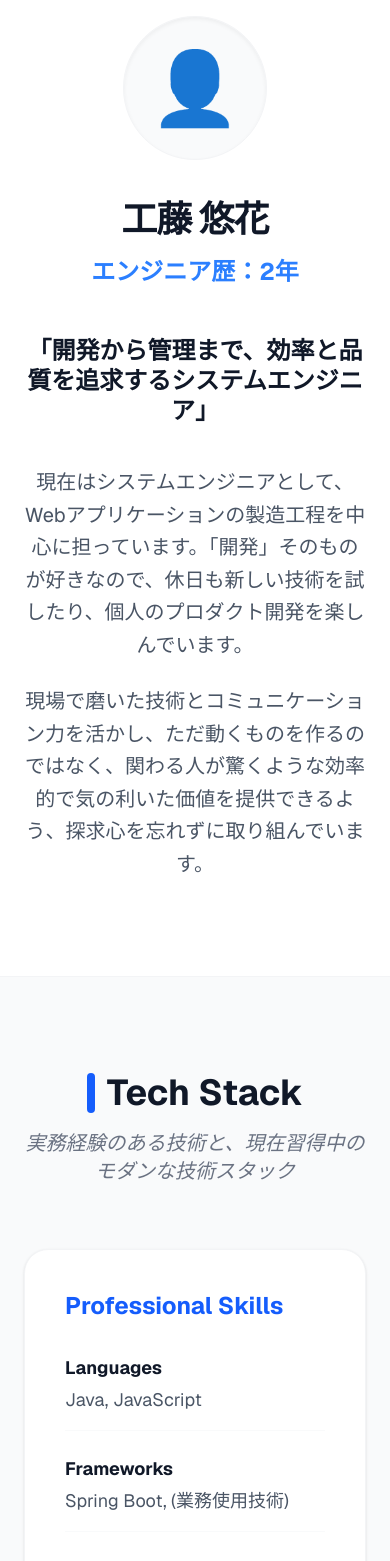
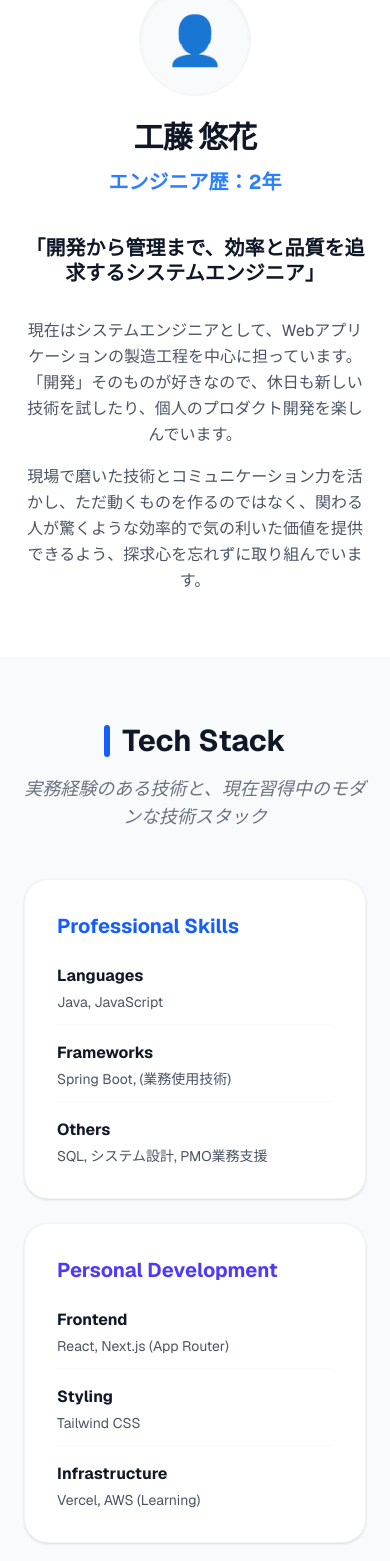
Before and after one commit to yuukakudo/my-portfolio, a Next.js app: page / in a window 390 px wide. Shown: the part 80-1641 px from the top of the page. Built offline with nearby package versions, Linux system fonts and the light colour scheme.

Commit message:
サイズ変更

```diff
--- a/app/page.tsx
+++ b/app/page.tsx
@@ -1,27 +1,30 @@
 export default function Home() {
   return (
-    // overflow-x-hidden を追加して横揺れを防止
+    // 横揺れ防止とテキスト選択色の設定。touch-pan-yで自然なスクロールを維持。
     <main className="min-h-screen bg-white text-gray-800 font-sans overflow-x-hidden selection:bg-blue-100 touch-pan-y">
 
       {/* 1. 自己紹介セクション */}
-      <section className="py-24 border-b border-gray-100">
+      <section className="py-16 md:py-24 border-b border-gray-100">
         <div className="max-w-6xl mx-auto px-6 md:px-8 flex flex-col items-center md:items-start">
-          <div className="flex flex-col md:flex-row items-center gap-10 mb-12 w-full justify-center md:justify-start">
-            <div className="w-36 h-36 bg-gray-50 rounded-full flex items-center justify-center text-7xl shadow-inner border border-gray-100 flex-shrink-0">
+          <div className="flex flex-col md:flex-row items-center gap-6 md:gap-10 mb-10 md:mb-12 w-full justify-center md:justify-start">
+            {/* スマホでアイコンを少し小さく */}
+            <div className="w-28 h-28 md:w-36 md:h-36 bg-gray-50 rounded-full flex items-center justify-center text-5xl md:text-7xl shadow-inner border border-gray-100 flex-shrink-0">
               👤
             </div>
             <div className="text-center md:text-left">
-              <h1 className="text-4xl md:text-5xl font-extrabold tracking-tight mb-4 text-gray-900">工藤 悠花</h1>
-              <p className="text-2xl text-blue-500 font-bold">エンジニア歴：2年</p>
+              {/* 名前と肩書きのサイズをスマホ用に微調整 */}
+              <h1 className="text-3xl md:text-5xl font-extrabold tracking-tight mb-3 text-gray-900">工藤 悠花</h1>
+              <p className="text-xl md:text-2xl text-blue-500 font-bold">エンジニア歴：2年</p>
             </div>
           </div>
 
           <div className="w-full text-center md:text-left">
-            {/* md:break-keep に変更（PCは一行、スマホは自動改行） */}
-            <h2 className="text-2xl md:text-4xl font-bold mb-10 text-gray-900 leading-tight md:break-keep">
+            {/* キャッチコピー：スマホではtext-xl、PCではtext-4xlを維持 */}
+            <h2 className="text-xl md:text-4xl font-bold mb-8 md:mb-10 text-gray-900 leading-tight md:break-keep">
               「開発から管理まで、効率と品質を追求するシステムエンジニア」
             </h2>
-            <div className="max-w-5xl text-xl leading-relaxed text-gray-600 space-y-6">
+            {/* 本文：スマホでは標準的なtext-base、PCではゆったりのtext-xl */}
+            <div className="max-w-5xl text-base md:text-xl leading-relaxed text-gray-600 space-y-4 md:space-y-6">
               <p>
                 現在はシステムエンジニアとして、Webアプリケーションの製造工程を中心に担っています。<br className="hidden md:block" />
                 「開発」そのものが好きなので、休日も新しい技術を試したり、個人のプロダクト開発を楽しんでいます。
@@ -36,48 +39,48 @@ export default function Home() {
       </section>
 
       {/* 2. スキルセクション */}
-      <section className="py-24 bg-gray-50 border-b border-gray-200">
+      <section className="py-16 md:py-24 bg-gray-50 border-b border-gray-200">
         <div className="max-w-6xl mx-auto px-6 md:px-8 text-center md:text-left">
-          <div className="mb-16">
-            <h3 className="text-4xl font-bold text-gray-900 mb-4 flex items-center justify-center md:justify-start gap-3">
-              <span className="w-2 h-10 bg-blue-600 rounded-full"></span>
+          <div className="mb-12 md:mb-16">
+            <h3 className="text-3xl md:text-4xl font-bold text-gray-900 mb-4 flex items-center justify-center md:justify-start gap-3">
+              <span className="w-1.5 h-8 md:w-2 md:h-10 bg-blue-600 rounded-full"></span>
               Tech Stack
             </h3>
-            <p className="text-xl text-gray-500 italic">実務経験のある技術と、現在習得中のモダンな技術スタック</p>
+            <p className="text-lg md:text-xl text-gray-500 italic">実務経験のある技術と、現在習得中のモダンな技術スタック</p>
           </div>
-          <div className="grid grid-cols-1 md:grid-cols-2 gap-8 lg:gap-12 text-left">
-            <div className="bg-white p-10 rounded-3xl shadow-sm border border-gray-100 transform hover:-translate-y-1 transition-transform duration-300">
-              <h4 className="font-bold text-blue-600 mb-8 text-2xl flex items-center gap-2">Professional Skills</h4>
-              <ul className="space-y-6 text-gray-600">
-                <li className="flex flex-col border-b border-gray-50 pb-4">
-                  <span className="font-bold text-gray-900 text-lg mb-1">Languages</span>
-                  <span className="text-lg">Java, JavaScript</span>
+          <div className="grid grid-cols-1 md:grid-cols-2 gap-6 md:gap-12 text-left">
+            <div className="bg-white p-8 md:p-10 rounded-3xl shadow-sm border border-gray-100 transform hover:-translate-y-1 transition-transform duration-300">
+              <h4 className="font-bold text-blue-600 mb-6 md:mb-8 text-xl md:text-2xl flex items-center gap-2">Professional Skills</h4>
+              <ul className="space-y-4 md:space-y-6 text-gray-600">
+                <li className="flex flex-col border-b border-gray-50 pb-3 md:pb-4">
+                  <span className="font-bold text-gray-900 text-base md:text-lg mb-1">Languages</span>
+                  <span className="text-sm md:text-lg">Java, JavaScript</span>
                 </li>
-                <li className="flex flex-col border-b border-gray-50 pb-4">
-                  <span className="font-bold text-gray-900 text-lg mb-1">Frameworks</span>
-                  <span className="text-lg">Spring Boot, (業務使用技術)</span>
+                <li className="flex flex-col border-b border-gray-50 pb-3 md:pb-4">
+                  <span className="font-bold text-gray-900 text-base md:text-lg mb-1">Frameworks</span>
+                  <span className="text-sm md:text-lg">Spring Boot, (業務使用技術)</span>
                 </li>
                 <li className="flex flex-col">
-                  <span className="font-bold text-gray-900 text-lg mb-1">Others</span>
-                  <span className="text-lg">SQL, システム設計, PMO業務支援</span>
+                  <span className="font-bold text-gray-900 text-base md:text-lg mb-1">Others</span>
+                  <span className="text-sm md:text-lg">SQL, システム設計, PMO業務支援</span>
                 </li>
               </ul>
             </div>
 
-            <div className="bg-white p-10 rounded-3xl shadow-sm border border-gray-100 transform hover:-translate-y-1 transition-transform duration-300">
-              <h4 className="font-bold text-indigo-600 mb-8 text-2xl flex items-center gap-2">Personal Development</h4>
-              <ul className="space-y-6 text-gray-600">
-                <li className="flex flex-col border-b border-gray-50 pb-4">
-                  <span className="font-bold text-gray-900 text-lg mb-1">Frontend</span>
-                  <span className="text-lg">React, Next.js (App Router)</span>
+            <div className="bg-white p-8 md:p-10 rounded-3xl shadow-sm border border-gray-100 transform hover:-translate-y-1 transition-transform duration-300">
+              <h4 className="font-bold text-indigo-600 mb-6 md:mb-8 text-xl md:text-2xl flex items-center gap-2">Personal Development</h4>
+              <ul className="space-y-4 md:space-y-6 text-gray-600">
+                <li className="flex flex-col border-b border-gray-50 pb-3 md:pb-4">
+                  <span className="font-bold text-gray-900 text-base md:text-lg mb-1">Frontend</span>
+                  <span className="text-sm md:text-lg">React, Next.js (App Router)</span>
                 </li>
-                <li className="flex flex-col border-b border-gray-50 pb-4">
-                  <span className="font-bold text-gray-900 text-lg mb-1">Styling</span>
-                  <span className="text-lg">Tailwind CSS</span>
+                <li className="flex flex-col border-b border-gray-50 pb-3 md:pb-4">
+                  <span className="font-bold text-gray-900 text-base md:text-lg mb-1">Styling</span>
+                  <span className="text-sm md:text-lg">Tailwind CSS</span>
                 </li>
                 <li className="flex flex-col">
-                  <span className="font-bold text-gray-900 text-lg mb-1">Infrastructure</span>
-                  <span className="text-lg">Vercel, AWS (Learning)</span>
+                  <span className="font-bold text-gray-900 text-base md:text-lg mb-1">Infrastructure</span>
+                  <span className="text-sm md:text-lg">Vercel, AWS (Learning)</span>
                 </li>
               </ul>
             </div>
@@ -86,31 +89,31 @@ export default function Home() {
       </section>
 
       {/* 3. 資格セクション */}
-      <section className="py-24 border-b border-gray-200">
+      <section className="py-16 md:py-24 border-b border-gray-200">
         <div className="max-w-6xl mx-auto px-6 md:px-8">
-          <div className="text-center md:text-left mb-16">
-            <h3 className="text-4xl font-bold text-gray-900 mb-4 flex items-center justify-center md:justify-start gap-3">
-              <span className="w-2 h-10 bg-green-500 rounded-full"></span>
+          <div className="text-center md:text-left mb-12 md:mb-16">
+            <h3 className="text-3xl md:text-4xl font-bold text-gray-900 mb-4 flex items-center justify-center md:justify-start gap-3">
+              <span className="w-1.5 h-8 md:w-2 md:h-10 bg-green-500 rounded-full"></span>
               Qualifications
             </h3>
-            <p className="text-xl text-gray-500 italic">客観的なスキルの証明と、現在取り組んでいる学習事項</p>
+            <p className="text-lg md:text-xl text-gray-500 italic">客観的なスキルの証明と、現在取り組んでいる学習事項</p>
           </div>
 
-          <div className="grid grid-cols-1 sm:grid-cols-2 gap-6 text-left">
+          <div className="grid grid-cols-1 sm:grid-cols-2 gap-4 md:gap-6 text-left">
             {[
               "基本情報技術者試験",
               "情報活用試験1級",
               "SEA/J",
               "情報セキュリティマネジメント"
             ].map((cert) => (
-              <div key={cert} className="flex items-center gap-4 p-6 bg-gray-50 rounded-2xl border border-gray-100 font-bold text-gray-700 text-xl shadow-sm">
+              <div key={cert} className="flex items-center gap-3 md:gap-4 p-5 md:p-6 bg-gray-50 rounded-2xl border border-gray-100 font-bold text-gray-700 text-lg md:text-xl shadow-sm">
                 <span className="text-green-500">✓</span> {cert}
               </div>
             ))}
           </div>
-          <div className="mt-12 p-10 bg-blue-50 rounded-3xl border border-blue-100 text-center md:text-left">
-            <p className="text-sm font-black text-blue-400 uppercase tracking-[0.2em] mb-3">Goal / Learning</p>
-            <p className="text-3xl font-bold text-blue-800 italic">
+          <div className="mt-8 md:mt-12 p-8 md:p-10 bg-blue-50 rounded-3xl border border-blue-100 text-center md:text-left">
+            <p className="text-xs md:text-sm font-black text-blue-400 uppercase tracking-[0.2em] mb-2 md:mb-3">Goal / Learning</p>
+            <p className="text-2xl md:text-3xl font-bold text-blue-800 italic">
               Java Silver / Gold, AWS SAA
             </p>
           </div>
@@ -118,63 +121,65 @@ export default function Home() {
       </section>
 
       {/* 4. 案件実績 */}
-      <section className="py-24 bg-gray-50 border-b border-gray-200">
+      <section className="py-16 md:py-24 bg-gray-50 border-b border-gray-200">
         <div className="max-w-6xl mx-auto px-6 md:px-8">
-          <div className="text-center md:text-left mb-16">
-            <h3 className="text-4xl font-bold text-gray-900 mb-4 flex items-center justify-center md:justify-start gap-3">
-              <span className="w-2 h-10 bg-blue-600 rounded-full"></span>
+          <div className="text-center md:text-left mb-12 md:mb-16">
+            <h3 className="text-3xl md:text-4xl font-bold text-gray-900 mb-4 flex items-center justify-center md:justify-start gap-3">
+              <span className="w-1.5 h-8 md:w-2 md:h-10 bg-blue-600 rounded-full"></span>
               Work Experience
             </h3>
-            <p className="text-xl text-gray-500 italic">実務におけるプロジェクト実績</p>
+            <p className="text-lg md:text-xl text-gray-500 italic">実務におけるプロジェクト実績</p>
           </div>
 
-          <div className="space-y-10">
-            <div className="bg-white p-10 md:p-12 rounded-[2.5rem] border border-gray-100 shadow-sm hover:shadow-xl transition-all duration-500">
-              <div className="grid grid-cols-1 lg:grid-cols-12 gap-10">
-                <div className="lg:col-span-3 text-left">
-                  <span className="text-sm font-black text-blue-400 uppercase tracking-widest block mb-2">2024.02 - Present</span>
-                  <h4 className="text-2xl font-bold text-gray-900">Webシステム<br />製造・保守</h4>
+          <div className="space-y-8 md:space-y-10">
+            {/* 案件1 */}
+            <div className="bg-white p-8 md:p-12 rounded-[2rem] md:rounded-[2.5rem] border border-gray-100 shadow-sm hover:shadow-xl transition-all duration-500 text-left">
+              <div className="grid grid-cols-1 lg:grid-cols-12 gap-6 lg:gap-10">
+                <div className="lg:col-span-3">
+                  <span className="text-xs md:text-sm font-black text-blue-400 uppercase tracking-widest block mb-1 md:mb-2">2024.02 - Present</span>
+                  <h4 className="text-xl md:text-2xl font-bold text-gray-900">Webシステム製造・保守</h4>
                 </div>
-                <div className="lg:col-span-9 border-l-0 lg:border-l border-gray-100 lg:pl-12 text-left">
-                  <p className="text-2xl font-bold text-gray-800 mb-6">大規模基幹システムの機能追加およびリファクタリング</p>
-                  <p className="text-xl leading-relaxed text-gray-600 mb-8 max-w-5xl">
-                    Java/Spring Bootを用いたAPIの実装から、フロントエンドの細かな改修まで幅広く担当。<br />
+                <div className="lg:col-span-9 lg:border-l border-gray-100 lg:pl-12">
+                  <p className="text-xl md:text-2xl font-bold text-gray-800 mb-4 md:mb-6">大規模基幹システムの機能追加およびリファクタリング</p>
+                  <p className="text-base md:text-xl leading-relaxed text-gray-600 mb-6 md:mb-8 max-w-5xl">
+                    Java/Spring Bootを用いたAPIの実装から、フロントエンドの細かな改修まで幅広く担当。<br className="hidden md:block" />
                     既存コードの課題を見つけ、保守性の高い設計への改善も積極的に提案・実行しています。
                   </p>
-                  <div className="grid grid-cols-1 md:grid-cols-2 gap-8 bg-gray-50 p-8 rounded-2xl">
+                  <div className="grid grid-cols-1 md:grid-cols-2 gap-4 md:gap-8 bg-gray-50 p-6 md:p-8 rounded-2xl">
                     <div>
-                      <span className="block text-xs font-bold text-gray-400 uppercase mb-3">Role / Process</span>
-                      <p className="text-gray-800 font-bold text-lg">詳細設計 / 製造 / テスト</p>
+                      <span className="block text-[10px] md:text-xs font-bold text-gray-400 uppercase mb-1 md:mb-3">Role / Process</span>
+                      <p className="text-gray-800 font-bold text-base md:text-lg">詳細設計 / 製造 / テスト</p>
                     </div>
                     <div>
-                      <span className="block text-xs font-bold text-gray-400 uppercase mb-3">Tech Stack</span>
-                      <p className="text-gray-800 font-bold text-lg">Java, SQL, Git, JUnit</p>
+                      <span className="block text-[10px] md:text-xs font-bold text-gray-400 uppercase mb-1 md:mb-3">Tech Stack</span>
+                      <p className="text-gray-800 font-bold text-base md:text-lg">Java, SQL, Git, JUnit</p>
                     </div>
                   </div>
                 </div>
               </div>
             </div>
 
-            <div className="bg-white p-10 md:p-12 rounded-[2.5rem] border border-gray-100 shadow-sm hover:shadow-xl transition-all duration-500">
-              <div className="grid grid-cols-1 lg:grid-cols-12 gap-10">
-                <div className="lg:col-span-3 text-left">
-                  <span className="text-sm font-black text-indigo-400 uppercase tracking-widest block mb-2">2026.02 - Ongoing</span>
-                  <h4 className="text-2xl font-bold text-gray-900">PMO業務支援</h4>
+            {/* 案件2 */}
+            <div className="bg-white p-8 md:p-12 rounded-[2rem] md:rounded-[2.5rem] border border-gray-100 shadow-sm hover:shadow-xl transition-all duration-500 text-left">
+              <div className="grid grid-cols-1 lg:grid-cols-12 gap-6 lg:gap-10">
+                <div className="lg:col-span-3">
+                  <span className="text-xs md:text-sm font-black text-indigo-400 uppercase tracking-widest block mb-1 md:mb-2">2026.02 - Ongoing</span>
+                  <h4 className="text-xl md:text-2xl font-bold text-gray-900">PMO業務支援</h4>
                 </div>
-                <div className="lg:col-span-9 border-l-0 lg:border-l border-gray-100 lg:pl-12 text-left">
-                  <p className="text-2xl font-bold text-gray-800 mb-6">エンジニア視点での進捗・課題管理の効率化</p>
-                  <p className="text-xl leading-relaxed text-gray-600 mb-8 max-w-5xl">
-                    開発現場の状況を的確に把握し、仕様調整や進捗管理の精度を高める支援を行っています。<br />
+                <div className="lg:col-span-9 lg:border-l border-gray-100 lg:pl-12">
+                  <p className="text-xl md:text-2xl font-bold text-gray-800 mb-4 md:mb-6">エンジニア視点での進捗・課題管理の効率化</p>
+                  <p className="text-base md:text-xl leading-relaxed text-gray-600 mb-6 md:mb-8 max-w-5xl">
+                    開発現場の状況を的確に把握し、仕様調整や進捗管理の精度を高める支援を行っています。<br className="hidden md:block" />
                     管理側と開発側の橋渡しとして、プロジェクト全体の円滑な進行をサポートしています。
                   </p>
-                  <div className="grid grid-cols-1 md:grid-cols-2 gap-8 bg-gray-50 p-8 rounded-2xl">
+                  <div className="grid grid-cols-1 md:grid-cols-2 gap-4 md:gap-8 bg-gray-50 p-6 md:p-8 rounded-2xl">
                     <div>
-                      <span className="block text-xs font-bold text-gray-400 uppercase mb-3">Focus Area</span>
-                      <p className="text-gray-800 font-bold text-lg">進捗管理 / 課題解決 / 仕様調整</p>
+                      <span className="block text-[10px] md:text-xs font-bold text-gray-400 uppercase mb-1 md:mb-3">Focus Area</span>
+                      <p className="text-gray-800 font-bold text-base md:text-lg">進捗管理 / 課題解決 / 仕様調整</p>
                     </div>
                     <div>
-                      <span className="block text-xs font-bold text-gray-400 uppercase mb-3">Soft Skills</span>
-                      <p className="text-gray-800 font-bold text-lg">ドキュメント作成 / 調整力</p>
+                      <span className="block text-[10px] md:text-xs font-bold text-gray-400 uppercase mb-1 md:mb-3">Soft Skills</span>
+                      <p className="text-gray-800 font-bold text-base md:text-lg">ドキュメント作成 / 調整力</p>
                     </div>
                   </div>
                 </div>
@@ -185,71 +190,71 @@ export default function Home() {
       </section>
 
       {/* 5. 制作サンプル */}
-      <section className="py-24 border-b border-gray-200">
+      <section className="py-16 md:py-24 border-b border-gray-200">
         <div className="max-w-6xl mx-auto px-6 md:px-8">
-          <div className="text-center md:text-left mb-16">
-            <h3 className="text-4xl font-bold text-gray-900 mb-4 flex items-center justify-center md:justify-start gap-3">
-              <span className="w-2 h-10 bg-purple-500 rounded-full"></span>
+          <div className="text-center md:text-left mb-12 md:mb-16">
+            <h3 className="text-3xl md:text-4xl font-bold text-gray-900 mb-4 flex items-center justify-center md:justify-start gap-3">
+              <span className="w-1.5 h-8 md:w-2 md:h-10 bg-purple-500 rounded-full"></span>
               Showcase / Demos
             </h3>
-            <p className="text-xl text-gray-500 italic">個人開発・技術スタックの実験場</p>
+            <p className="text-lg md:text-xl text-gray-500 italic">個人開発・技術スタックの実験場</p>
           </div>
 
-          <div className="grid grid-cols-1 md:grid-cols-2 gap-12 text-left">
-            <div className="group bg-white rounded-[2.5rem] overflow-hidden border border-gray-200 hover:shadow-2xl transition-all duration-500">
-              <div className="h-64 bg-gray-900 flex flex-col items-center justify-center text-white relative">
-                <span className="text-3xl font-mono mb-2 text-center">&lt; Portfolio Site /&gt;</span>
-                <span className="text-sm opacity-50">Next.js + Tailwind CSS</span>
+          <div className="grid grid-cols-1 md:grid-cols-2 gap-8 md:gap-12 text-left">
+            <div className="group bg-white rounded-[2rem] md:rounded-[2.5rem] overflow-hidden border border-gray-200 hover:shadow-2xl transition-all duration-500">
+              <div className="h-48 md:h-64 bg-gray-900 flex flex-col items-center justify-center text-white relative">
+                <span className="text-2xl md:text-3xl font-mono mb-2 text-center">&lt; Portfolio Site /&gt;</span>
+                <span className="text-xs md:text-sm opacity-50">Next.js + Tailwind CSS</span>
               </div>
-              <div className="p-10">
-                <h4 className="font-bold text-2xl mb-4 group-hover:text-blue-600 transition-colors">エンジニアポートフォリオ</h4>
-                <p className="text-lg text-gray-600 mb-8 leading-relaxed">
+              <div className="p-8 md:p-10">
+                <h4 className="font-bold text-xl md:text-2xl mb-3 md:mb-4 group-hover:text-blue-600 transition-colors">エンジニアポートフォリオ</h4>
+                <p className="text-base md:text-lg text-gray-600 mb-6 md:mb-8 leading-relaxed">
                   本サイトそのもののデモ。Next.jsのApp Routerを活用し、PCでの視認性とスマホでの操作性を両立させたモダンな設計です。
                 </p>
-                <div className="flex flex-wrap gap-3">
+                <div className="flex flex-wrap gap-2 md:gap-3">
                   {["Next.js", "Tailwind CSS", "Vercel"].map((tag) => (
-                    <span key={tag} className="bg-gray-100 text-gray-500 text-sm font-bold px-4 py-1.5 rounded-full">{tag}</span>
+                    <span key={tag} className="bg-gray-100 text-gray-500 text-[10px] md:text-sm font-bold px-3 md:px-4 py-1 md:py-1.5 rounded-full">{tag}</span>
                   ))}
                 </div>
               </div>
             </div>
 
-            <div className="border-2 border-dashed border-gray-300 rounded-[2.5rem] flex flex-col items-center justify-center p-12 text-gray-400 min-h-[400px] bg-gray-50/50">
-              <span className="text-6xl mb-6">🏗️</span>
-              <p className="text-2xl font-medium italic text-center">Coming Soon...</p>
-              <p className="text-sm mt-2 text-gray-300">新しいWebアプリを制作中です</p>
+            <div className="border-2 border-dashed border-gray-300 rounded-[2rem] md:rounded-[2.5rem] flex flex-col items-center justify-center p-8 md:p-12 text-gray-400 min-h-[300px] md:min-h-[400px] bg-gray-50/50">
+              <span className="text-4xl md:text-6xl mb-4 md:mb-6">🏗️</span>
+              <p className="text-xl md:text-2xl font-medium italic text-center">Coming Soon...</p>
+              <p className="text-xs md:text-sm mt-2 text-gray-300">新しいWebアプリを制作中です</p>
             </div>
           </div>
         </div>
       </section>
 
       {/* 6. コンタクト */}
-      <section id="contact" className="py-32 text-center bg-white border-t border-gray-100">
+      <section id="contact" className="py-20 md:py-32 text-center bg-white border-t border-gray-100">
         <div className="max-w-6xl mx-auto px-6">
-          <h3 className="text-4xl font-bold mb-6 text-gray-900 tracking-tight">Contact</h3>
-          <p className="text-xl text-gray-500 mb-16 leading-relaxed max-w-2xl mx-auto">
+          <h3 className="text-3xl md:text-4xl font-bold mb-4 md:mb-6 text-gray-900 tracking-tight">Contact</h3>
+          <p className="text-lg md:text-xl text-gray-500 mb-10 md:mb-16 leading-relaxed max-w-2xl mx-auto">
             ホームページ制作等のご依頼や、技術的なご相談など、<br className="hidden md:block" />
             下記SNSのDMまたはメールより、お気軽にお声がけください。
           </p>
 
-          <div className="flex flex-col lg:flex-row justify-center items-center gap-6 lg:gap-8">
+          <div className="flex flex-col md:flex-row justify-center items-center gap-4 md:gap-8">
             <a href="https://x.com/あなたのID" target="_blank" rel="noopener noreferrer"
-               className="w-full max-w-[280px] px-8 py-5 rounded-full bg-gray-900 text-white font-bold text-xl hover:bg-black hover:-translate-y-1 transition-all shadow-xl shadow-gray-100 flex items-center justify-center gap-3">
+               className="w-full max-w-[280px] px-6 py-4 md:px-8 md:py-5 rounded-full bg-gray-900 text-white font-bold text-lg md:text-xl hover:bg-black hover:-translate-y-1 transition-all shadow-xl shadow-gray-100 flex items-center justify-center gap-3">
               <span>𝕏</span> X (Twitter)
             </a>
             <a href="https://instagram.com/あなたのID" target="_blank" rel="noopener noreferrer"
-               className="w-full max-w-[280px] px-8 py-5 rounded-full bg-gradient-to-tr from-yellow-400 via-red-500 to-purple-600 text-white font-bold text-xl hover:opacity-90 hover:-translate-y-1 transition-all shadow-xl shadow-red-100 flex items-center justify-center gap-3">
+               className="w-full max-w-[280px] px-6 py-4 md:px-8 md:py-5 rounded-full bg-gradient-to-tr from-yellow-400 via-red-500 to-purple-600 text-white font-bold text-lg md:text-xl hover:opacity-90 hover:-translate-y-1 transition-all shadow-xl shadow-red-100 flex items-center justify-center gap-3">
               <span>📸</span> Instagram
             </a>
             <a href="mailto:your-email@example.com"
-               className="w-full max-w-[280px] px-8 py-5 rounded-full bg-white border-2 border-gray-200 text-gray-700 font-bold text-xl hover:bg-gray-50 hover:-translate-y-1 transition-all flex items-center justify-center gap-3">
+               className="w-full max-w-[280px] px-6 py-4 md:px-8 md:py-5 rounded-full bg-white border-2 border-gray-200 text-gray-700 font-bold text-lg md:text-xl hover:bg-gray-50 hover:-translate-y-1 transition-all flex items-center justify-center gap-3">
               <span>✉️</span> Email
             </a>
           </div>
         </div>
       </section>
 
-      <footer className="py-12 bg-gray-900 text-gray-500 text-center text-base border-t border-gray-800">
+      <footer className="py-10 md:py-12 bg-gray-900 text-gray-500 text-center text-sm md:text-base border-t border-gray-800">
         &copy; 2026 yuuka_kudo. All rights reserved.
       </footer>
     </main>
```
